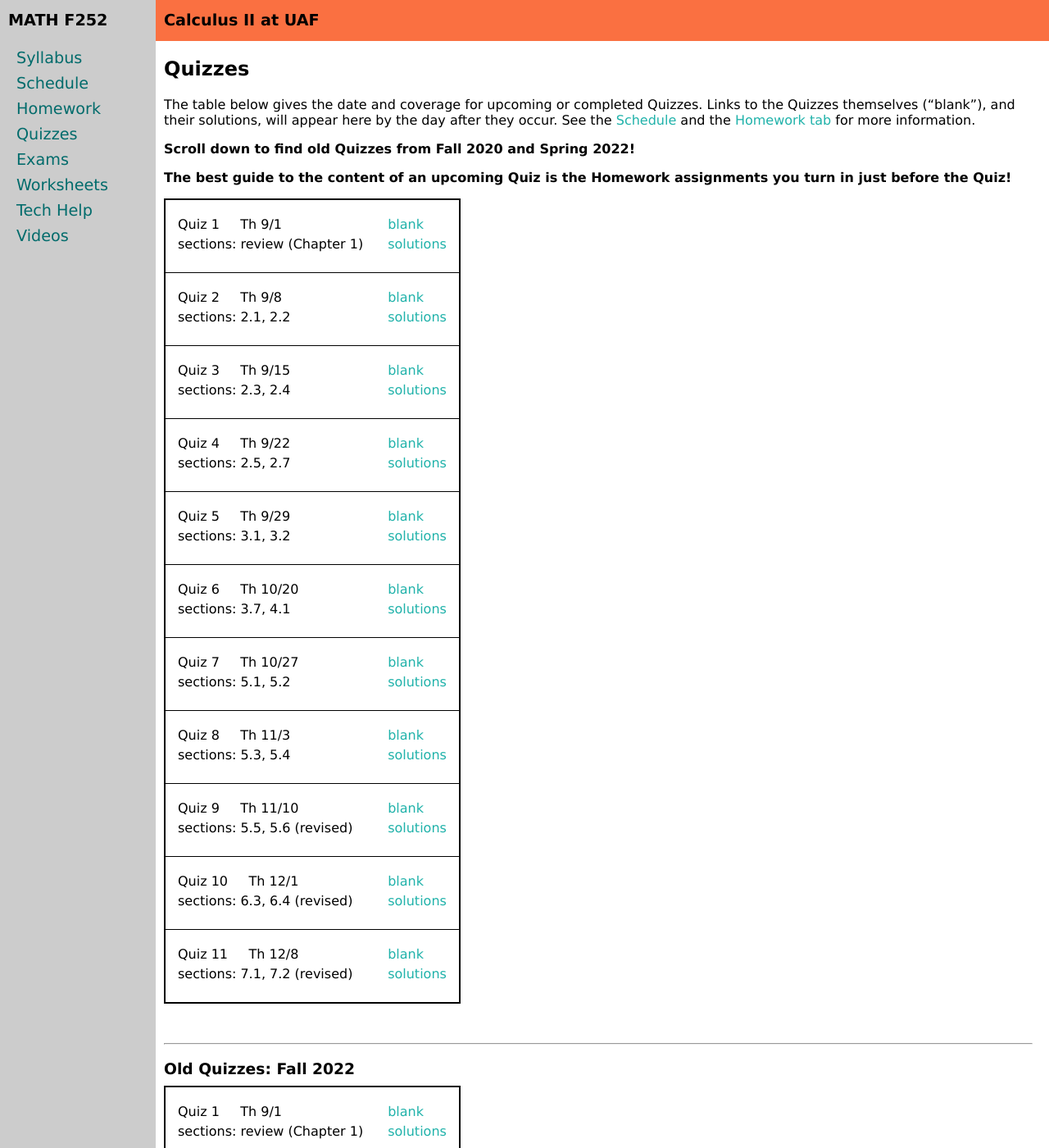
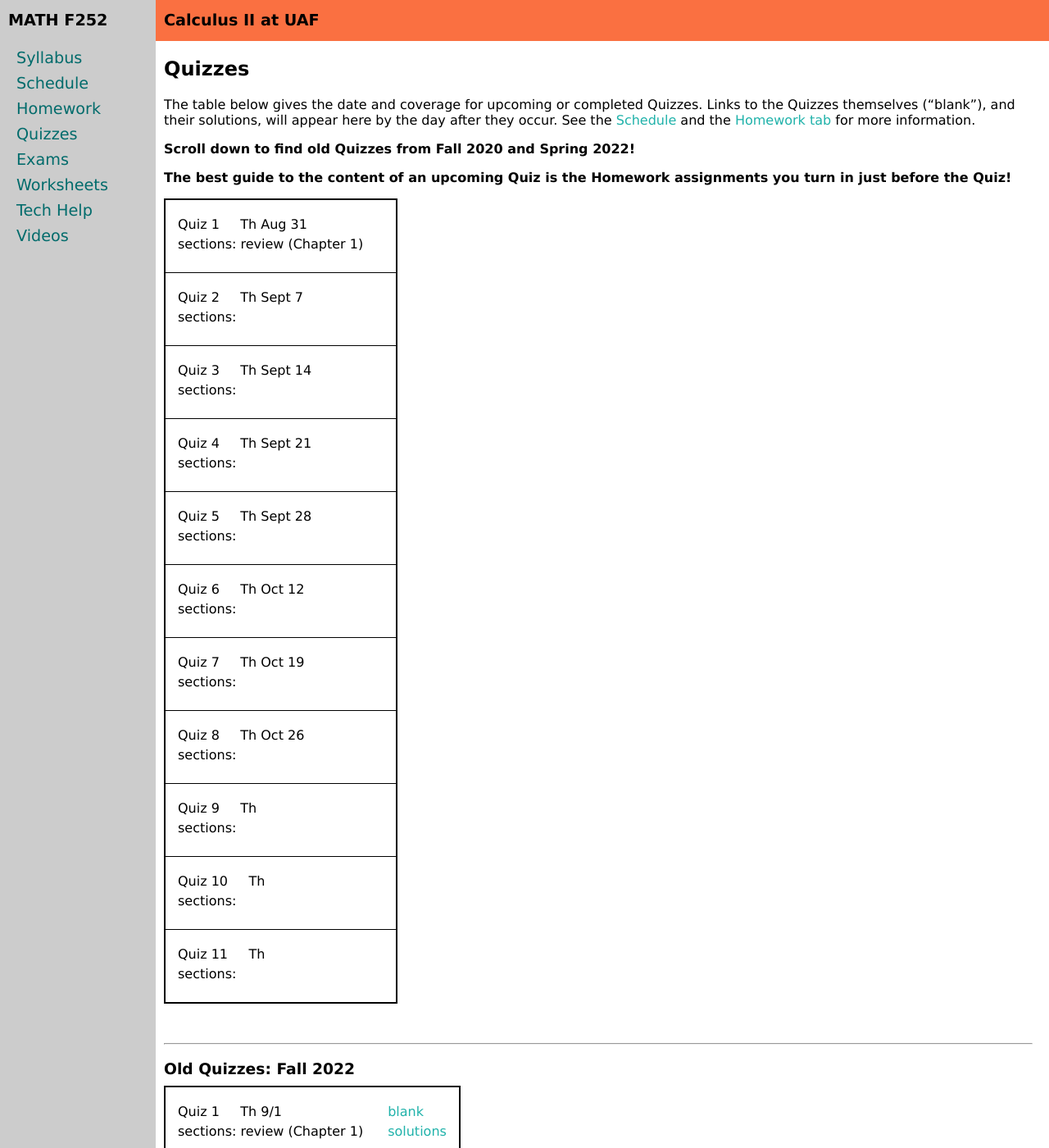
Before and after one commit to uaf-math/calc2, a Jekyll site: the page built from quizzes.md, in a window 1280 px wide and 1400 px high. Shown: the whole window at 82% size. Built offline with Jekyll 4.4.1, drawn with Linux system fonts in a browser that asks for light colours.

Commit message:
Update quizzes.yml

```diff
--- a/_data/quizzes.yml
+++ b/_data/quizzes.yml
@@ -1,58 +1,58 @@
-semester: Fall 2022
-home: assets/quizzes/F22
+semester: Fall 2023
+home: assets/quizzes/F23
 quizzes:
 - name: Quiz 1
-  date: 9/1
+  date: Aug 31
   sections: review (Chapter 1)
-  blank: quiz1.pdf
-  solutions: quiz1solns.pdf
+  blank:
+  solutions:
 - name: Quiz 2
-  date: 9/8
-  sections: 2.1, 2.2
-  blank: quiz2.pdf
-  solutions: quiz2solns.pdf
+  date: Sept 7
+  sections:
+  blank:
+  solutions:
 - name: Quiz 3
-  date: 9/15
-  sections: 2.3, 2.4
-  blank: quiz3.pdf
-  solutions: quiz3solns.pdf
+  date: Sept 14
+  sections:
+  blank:
+  solutions:
 - name: Quiz 4
-  date: 9/22
-  sections: 2.5, 2.7
-  blank: quiz4.pdf
-  solutions: quiz4solns.pdf
+  date: Sept 21
+  sections:
+  blank:
+  solutions:
 - name: Quiz 5
-  date: 9/29
-  sections: 3.1, 3.2
-  blank: quiz5.pdf
-  solutions: quiz5solns.pdf
+  date: Sept 28
+  sections:
+  blank:
+  solutions:
 - name: Quiz 6
-  date: 10/20
-  sections: 3.7, 4.1
-  blank: quiz6.pdf
-  solutions: quiz6solns.pdf
+  date: Oct 12
+  sections:
+  blank:
+  solutions:
 - name: Quiz 7
-  date: 10/27
-  sections: 5.1, 5.2
-  blank: quiz7.pdf
-  solutions: quiz7solns.pdf
+  date: Oct 19
+  sections:
+  blank:
+  solutions:
 - name: Quiz 8
-  date: 11/3
-  sections: 5.3, 5.4
-  blank: quiz8.pdf
-  solutions: quiz8solns.pdf
+  date: Oct 26
+  sections:
+  blank:
+  solutions:
 - name: Quiz 9
-  date: 11/10
-  sections: 5.5, 5.6 (revised)
-  blank: quiz9.pdf
-  solutions: quiz9solns.pdf
+  date:
+  sections:
+  blank:
+  solutions:
 - name: Quiz 10
-  date: 12/1
-  sections: 6.3, 6.4 (revised)
-  blank: quiz10.pdf
-  solutions: quiz10solns.pdf
+  date:
+  sections:
+  blank:
+  solutions:
 - name: Quiz 11
-  date: 12/8
-  sections: 7.1, 7.2 (revised)
-  blank: quiz11.pdf
-  solutions: quiz11solns.pdf
+  date:
+  sections:
+  blank:
+  solutions:
```
